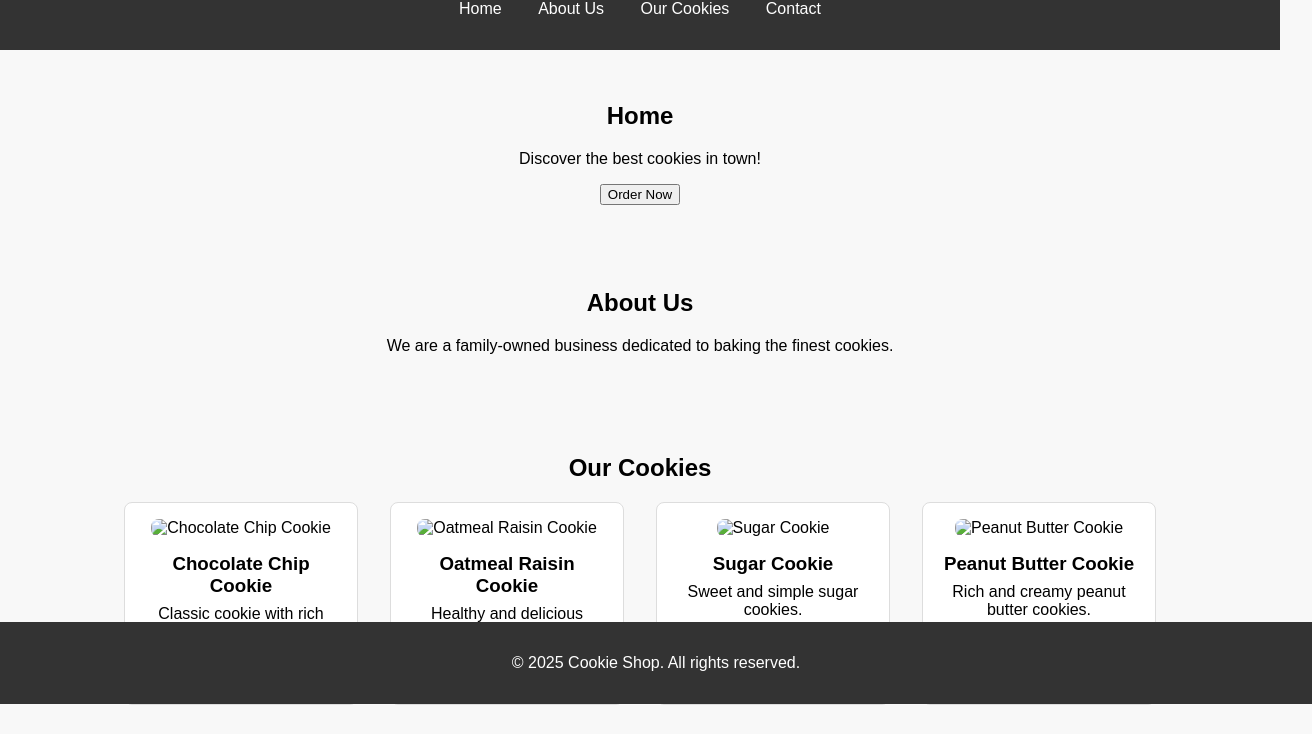
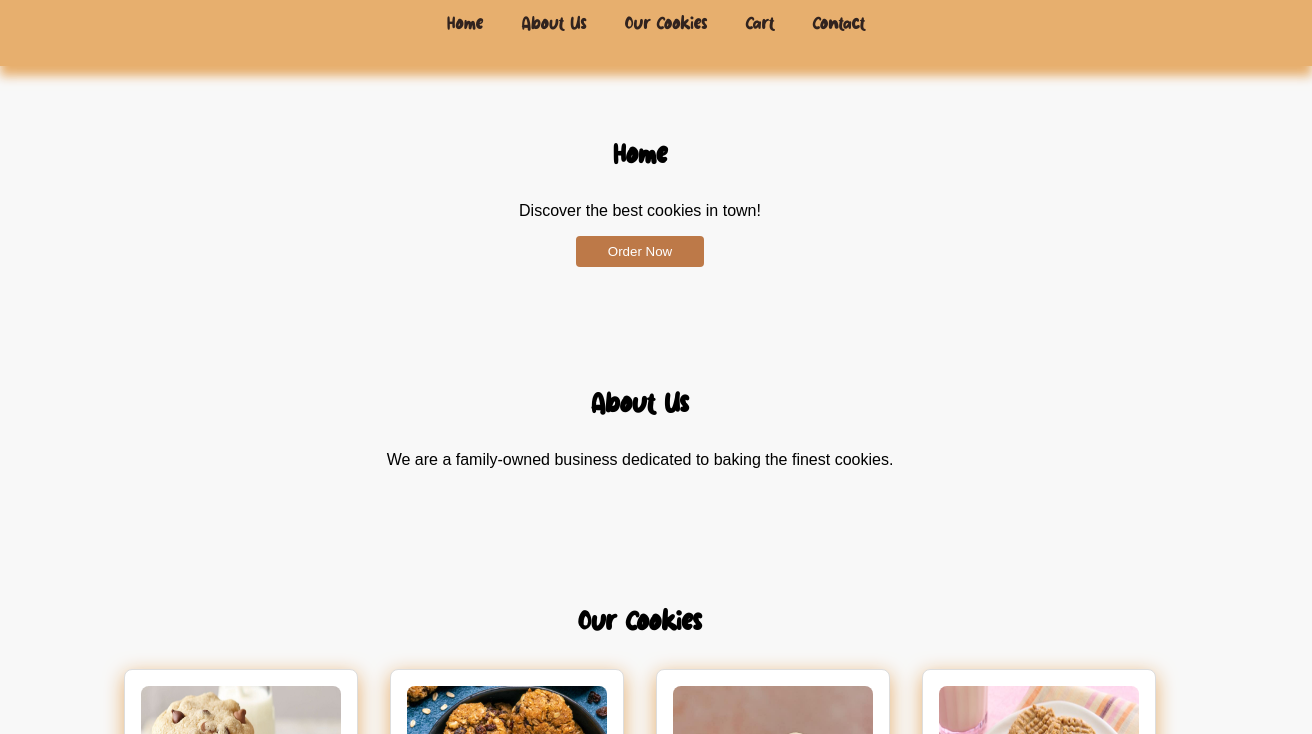
Before and after one commit to Twisside/Pweb_lab2, a website: page index.html in a window 1280 px wide. Shown: the part 96-830 px from the top of the page, 1312 px wide, since content can reach past the window. Drawn offline with Linux system fonts and the light colour scheme.

Commit message:
making a bit beautiful

```diff
--- a/index.html
+++ b/index.html
@@ -14,54 +14,62 @@
             <li><a href="#home">Home</a></li>
             <li><a href="#about">About Us</a></li>
             <li><a href="#products">Our Cookies</a></li>
-            <li><a href="#contact">Contact</a></li>
+            <li><a href="#cart">Cart</a></li>
+            <li><a href="#footer">Contact</a></li>
         </ul>
     </nav>
 </header>
 <section id="home">
+    <div class="home">
         <h2>Home</h2>
         <p>Discover the best cookies in town!</p>
         <button onclick="window.location.href='#products'">Order Now</button>
+    </div>
 </section>
 <section id="about">
+    <div class="about">
         <h2>About Us</h2>
         <p>We are a family-owned business dedicated to baking the finest cookies.</p>
+    </div>
 </section>
 <section id="products">
     <h2>Our Cookies</h2>
     <div class="catalog">
         <div class="product">
-            <img src="images/" alt="Chocolate Chip Cookie">
+            <img src="images/chocolate_chip_cookie.png" alt="Chocolate Chip Cookie" height="210" width="210">
             <h3>Chocolate Chip Cookie</h3>
             <p>Classic cookie with rich chocolate chips.</p>
             <button>Order Now</button>
         </div>
         <div class="product">
-            <img src="images/" alt="Oatmeal Raisin Cookie">
+            <img src="images/oatmeal_raisin_cookie.png" alt="Oatmeal Raisin Cookie" height="210" width="210">
             <h3>Oatmeal Raisin Cookie</h3>
             <p>Healthy and delicious oatmeal raisin cookies.</p>
             <button>Order Now</button>
         </div>
         <div class="product">
-            <img src="images/" alt="Sugar Cookie">
+            <img src="images/sugar_cookie.png" alt="Sugar Cookie" height="210" width="210">
             <h3>Sugar Cookie</h3>
             <p>Sweet and simple sugar cookies.</p>
             <button>Order Now</button>
         </div>
         <div class="product">
-            <img src="images/" alt="Peanut Butter Cookie">
+            <img src="images/peanut_butter_cookie.png" alt="Peanut Butter Cookie" height="210" width="210">
             <h3>Peanut Butter Cookie</h3>
             <p>Rich and creamy peanut butter cookies.</p>
             <button>Order Now</button>
         </div>
     </div>
 </section>
-<section id="contact">
+<footer>
+<!--    <div class="cookie3">-->
+<!--        <img src="images/cookie3.png" alt="Cookie" height="70" width="70">-->
+<!--    </div>-->
         <h2>Contact</h2>
         <p>Get in touch with us at <a href="mailto:info@cookieshop.com">info@cookieshop.com</a>.</p>
-</section>
-<footer>
+
         <p>&copy; 2025 Cookie Shop. All rights reserved.</p>
+
 </footer>
 </body>
 </html>
--- a/styles.css
+++ b/styles.css
@@ -6,41 +6,76 @@ body {
 }
 
 header {
-    background-color: #333;
-    color: white;
+    box-shadow: #e7af6e 0 10px 10px;
+    font-family: 'Cookie', sans-serif;
+    background-color: #e7af6e;
+    color: #31231f;
+    position: static;
+    width: 100%;
     padding: 1rem;
     text-align: center;
 }
 
 nav ul {
+
     list-style-type: none;
     padding: 0;
 }
 
 nav ul li {
+
     display: inline;
     margin: 0 1rem;
 }
 
+h2{
+    font-family: 'Cookie', sans-serif;
+    margin-bottom: 2rem;
+}
+
 nav ul li a {
-    color: white;
+
+    color: #31231f;
     text-decoration: none;
 }
 
 section {
-    padding: 2rem;
+
+    padding: 3rem;
     text-align: center;
 }
 
+
+
 footer {
-    background-color: #333;
+    background-color: #31231f;
     color: white;
     text-align: center;
     padding: 1rem;
-    position: fixed;
+    position: static;
     width: 100%;
     bottom: 0;
 }
+
+/*.about {*/
+
+/*    background: antiquewhite;*/
+/*    padding: 5rem;*/
+/*    margin: -4rem;*/
+/*}*/
+
+.home button {
+    background-color: #bd7948;
+    color: white;
+    border: none;
+    padding: 0.5rem 2rem;
+    border-radius: 4px;
+    cursor: pointer;
+}
+.home button:hover {
+    background-color: #e7af6e;
+}
+
 .catalog {
     display: flex;
     flex-wrap: wrap;
@@ -51,13 +86,20 @@ footer {
 .product {
     background-color: white;
     border: 1px solid #ddd;
+    box-shadow: rgb(231, 175, 110) 0 5px 20px;
     border-radius: 8px;
     padding: 1rem;
     text-align: center;
     width: 200px;
 }
 
+
+
+.product img:hover {
+    transform: scale(1.05);
+}
 .product img {
+    transition: transform 0.3s ease;
     max-width: 100%;
     border-radius: 8px;
 }
@@ -71,14 +113,27 @@ footer {
 }
 
 .product button {
-    background-color: #333;
+    background-color: #bd7948;
     color: white;
     border: none;
+    position: relative;
+    margin-bottom:  0.2rem;
     padding: 0.5rem 1rem;
     border-radius: 4px;
     cursor: pointer;
 }
 
 .product button:hover {
-    background-color: #555;
+    background-color: #e7af6e;
 }
+
+.cookie3 {
+    position: absolute;
+    margin-left: 3rem;
+    margin-top: 1rem;
+}
+
+@font-face {
+    font-family: 'Cookie'; /*a name to be used later*/
+    src: url('fonts/love-days-love.regular.ttf') format('truetype');
+}
```
Also changed, not shown: fonts/love-days-love.regular.ttf (added), images/chocolate_chip_cookie.png (added), images/cookie1.png (added), images/cookie2.png (added), images/cookie3.png (added), images/cookie4.png (added), images/oatmeal_raisin_cookie.png (added), images/peanut_butter_cookie.png (added), images/sugar_cookie.png (added). Lines whose indentation alone changed are shown as unchanged.
